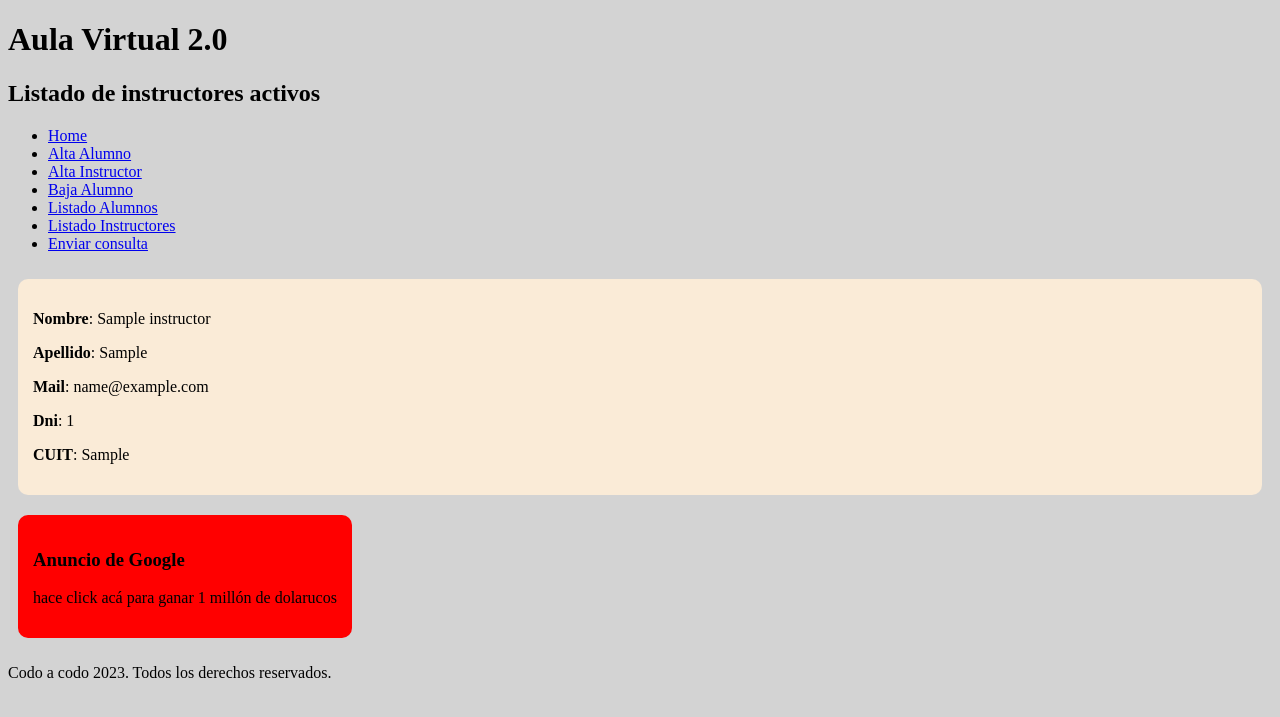
After one commit to LucianoPueyo/Codo-a-codo-Django-23317, a Django app: page /aula_virtual/listar_instructores/ in a window 1280 px wide. The commit adds this page. Shown: the top 717 px of the page. Run offline with Django 4.2, Linux system fonts and the light colour scheme; tables that the repository leaves empty hold one stand-in row (values such as "Sample post").

Commit message:
Clase 24: Modelos 4 - ListView y ModelForm

```diff
--- a/Django/codo_codo_2023/aula_virtual/forms.py
+++ b/Django/codo_codo_2023/aula_virtual/forms.py
@@ -1,7 +1,7 @@
 from typing import Any, Dict
 from django import forms
 from django.core.exceptions import ValidationError
-from .models import Alumno
+from .models import Alumno, Instructor
 
 TYPE_CHOICES = [
     ("general", "General"),
@@ -32,6 +32,11 @@
 
         return self.cleaned_data
 
+class AltaInstructorForm(forms.ModelForm):
+    class Meta:
+        model = Instructor
+        fields = '__all__'
+
 
 class EnviarConsultaForm(forms.Form):
     mail = forms.EmailField(label="Email ", required=True)
--- a/Django/codo_codo_2023/aula_virtual/models.py
+++ b/Django/codo_codo_2023/aula_virtual/models.py
@@ -18,7 +18,6 @@
 class Alumno(Persona):
     legajo = models.CharField(max_length=100, verbose_name="Legajo", null=True)
 
-
 class DetalleAlumno(models.Model):
     fecha_nacimiento = models.DateField(verbose_name="Fecha de nacimiento", default='1900-01-01')
     fecha_ingreso = models.DateField(verbose_name="Fecha de ingreso al sistema", default='1900-01-01')
--- /dev/null
+++ b/Django/codo_codo_2023/aula_virtual/static/aula_virtual/css/listar_instructores.css
@@ -0,0 +1,18 @@
+.listado {
+    display: flex;
+    justify-content: center;
+    align-items: center;
+}
+
+article {
+    background-color: antiquewhite;
+    padding: 15px;
+    margin: 10px;
+    border-radius: 10px;
+
+    flex: 1;
+}
+
+article span.vacio {
+    color: red;
+}
--- a/Django/codo_codo_2023/aula_virtual/templates/aula_virtual/base.html
+++ b/Django/codo_codo_2023/aula_virtual/templates/aula_virtual/base.html
@@ -26,8 +26,10 @@
         <ul>
             <li><a href="{% url 'index' %}">Home</a></li>
             <li><a href="{% url 'alta_alumno' %}">Alta Alumno</a></li>
+            <li><a href="{% url 'alta_instructor' %}">Alta Instructor</a></li>
             <li><a href="{% url 'baja_alumno' %}">Baja Alumno</a></li>
             <li><a href="{% url 'listar_alumnos' %}">Listado Alumnos</a></li>
+            <li><a href="{% url 'listar_instructores' %}">Listado Instructores</a></li>
             <li><a href="{% url 'enviar_consulta' %}">Enviar consulta</a></li>
         </ul>
     </nav>
--- /dev/null
+++ b/Django/codo_codo_2023/aula_virtual/templates/aula_virtual/listar_instructores.html
@@ -0,0 +1,32 @@
+{% extends 'aula_virtual/base.html' %}
+{% load static %}
+
+{% block extra_css %}
+<link rel="stylesheet" href="{% static 'aula_virtual/css/listar_instructores.css' %}">
+{% endblock %}
+
+{% block titulo %}Listado de Instructores{% endblock %}
+
+{% block encabezado %}
+<h1>Aula Virtual 2.0</h1>
+<h2>Listado de instructores activos</h2>
+{% endblock %}
+
+{% block contenido %}
+
+<section class="listado">
+    {% for instructor in object_list %}
+        <article>
+            <p><b>Nombre</b>: {{instructor.nombre}}</p>
+            <p><b>Apellido</b>: {{instructor.apellido}}</p>
+            <p><b>Mail</b>: {{instructor.mail}}</p>
+            <p><b>Dni</b>: {{instructor.dni}}</p>
+            <p><b>CUIT</b>: {% if instructor.cuit %} {{instructor.cuit}} {% else %} <span class="vacio">Sin CUIT</span>
+                {% endif %}</p>
+        </article>
+    {% empty %}
+        <article>No hay Instructores cargados</article>
+    {% endfor %}
+</section>
+
+{% endblock %}
--- a/Django/codo_codo_2023/aula_virtual/urls.py
+++ b/Django/codo_codo_2023/aula_virtual/urls.py
@@ -5,9 +5,12 @@
     path('', views.index, name='index'),
     path('saludar/<str:nombre_usuario>/', views.saludar_usuario, name='saludar_usuario'),
     path('alta_alumno/', views.alta_alumno, name='alta_alumno'),
+    path('alta_instructor/', views.alta_instructor, name='alta_instructor'),
     path('baja_alumno/', views.baja_alumno, name='baja_alumno'),
 
     path('listar_alumnos/', views.listar_alumnos, name='listar_alumnos'),
+    path('listar_instructores/', views.ListarInstructores.as_view(), name='listar_instructores'),
+
 
     path('alumnos/2023/', views.listar_alumnos_2023, name="listar_alumnos_2023"),
     re_path(r'^alumnos/(?P<year>[0-9]{4})/$', views.listar_alumnos_by_year, name="listar_alumnos_by_year"),
--- a/Django/codo_codo_2023/aula_virtual/views.py
+++ b/Django/codo_codo_2023/aula_virtual/views.py
@@ -2,9 +2,10 @@
 from django.shortcuts import render, redirect
 from django.http import HttpResponse, HttpResponseNotFound
 from django.urls import reverse
+from django.views.generic.list import ListView
 
-from .forms import AltaAlumnoForm, EnviarConsultaForm
-from .models import Alumno
+from .forms import AltaAlumnoForm, EnviarConsultaForm, AltaInstructorForm
+from .models import Alumno, Instructor
 
 def index(request):
     print(reverse('alta_alumno'))
@@ -75,18 +76,42 @@
 
     return render(request, 'aula_virtual/alta_alumno.html', context)
 
+def alta_instructor(request):
+    context = {}
+
+    if request.method == "POST":
+        form = AltaInstructorForm(request.POST)
+
+        if form.is_valid():
+            # Guarde la instancia nueva
+            form.save()
+
+            # redirija
+            messages.add_message(request, messages.SUCCESS, 'Instructor dado de alta con éxito')
+            return redirect("listar_instructores")
+
+    else:
+        form = AltaInstructorForm()
+
+    context['form'] = form
+
+    return render(request, 'aula_virtual/alta_instructor.html', context)
+
 def baja_alumno(request):
     return HttpResponse("<h2>Baja de alumnos activos</h2>")
 
 
 def listar_alumnos(request):
     context = {}
+    listado_alumnos = Alumno.objects.all().order_by("-dni")
+    context["listado_alumnos"] = listado_alumnos
+    return render(request, 'aula_virtual/listar_alumnos.html', context)
 
-    listado_alumnos = Alumno.objects.all().order_by("-dni")
-
-    context["listado_alumnos"] = listado_alumnos
-
-    return render(request, 'aula_virtual/listar_alumnos.html', context)
+class ListarInstructores(ListView):
+    model = Instructor
+    context_object_name = 'Instructores'
+    template_name = 'aula_virtual/listar_instructores.html'
+    ordering = ['dni']
 
 
 def listar_alumnos_2023(request):
```
Also changed, not shown: Django/codo_codo_2023/aula_virtual/templates/aula_virtual/alta_instructor.html (added, +22 -0 lines), Django/codo_codo_2023/aula_virtual/static/aula_virtual/css/alta_instructor.css (added), 1 other file.
